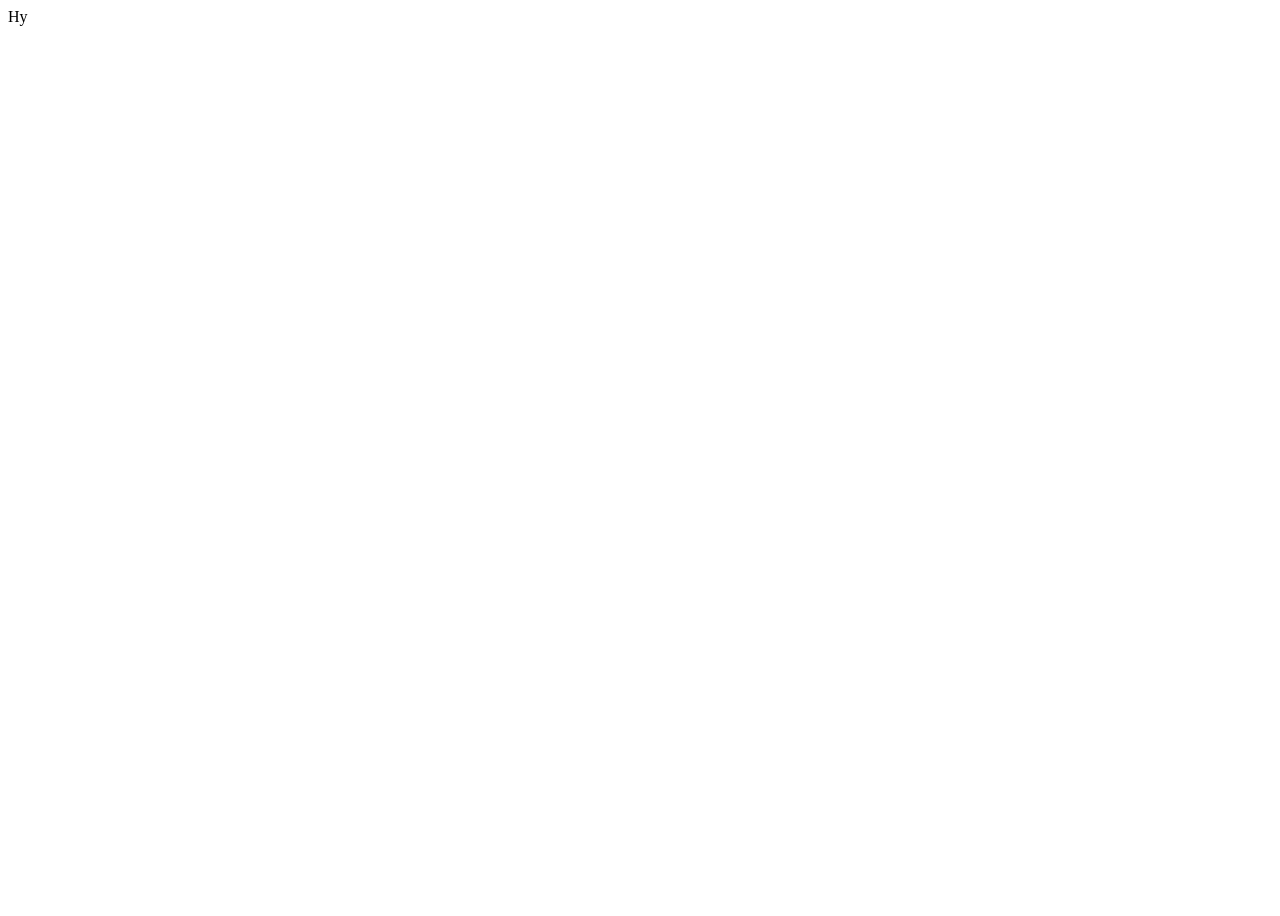
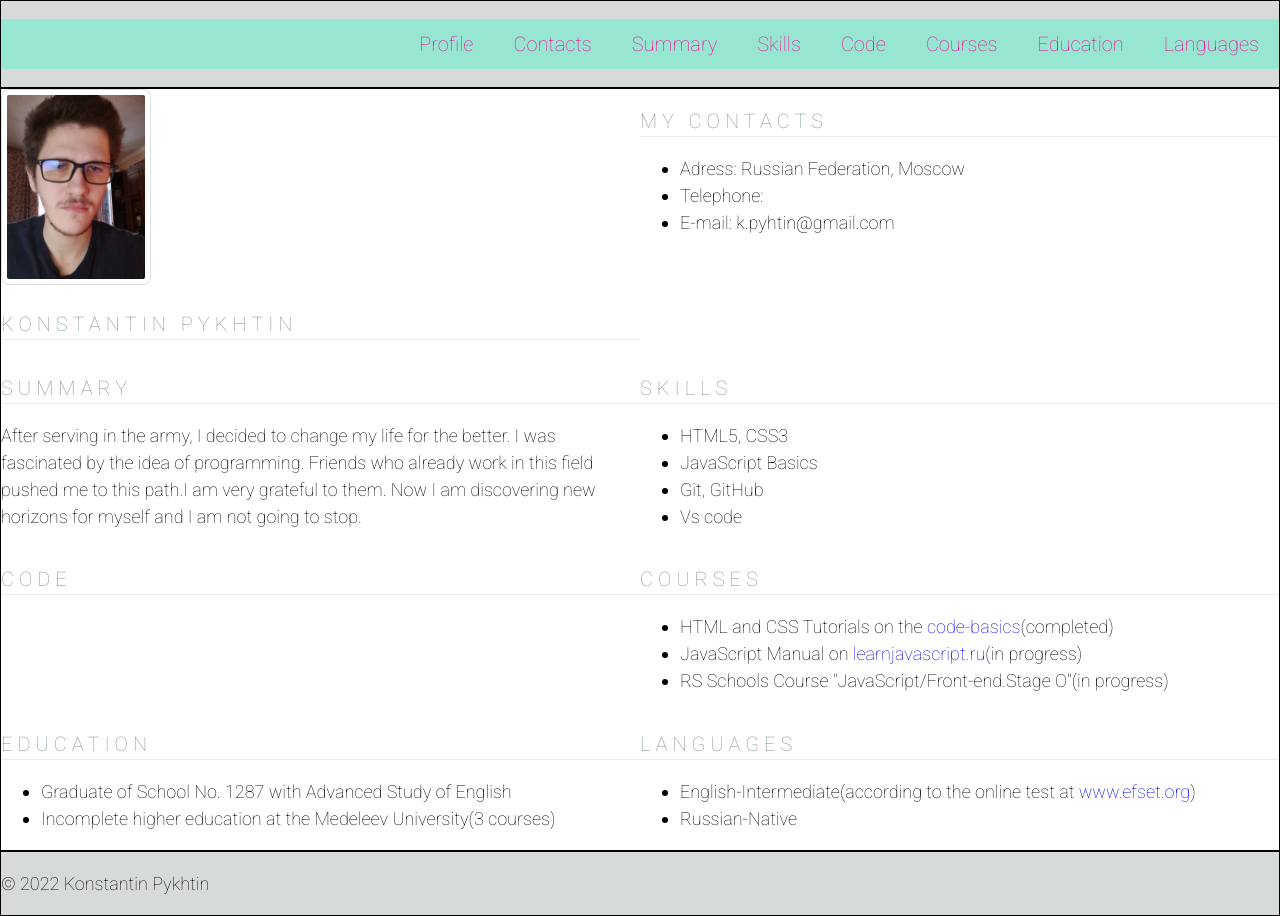
Before and after one commit to KonstantinPy/rsschool-cv1, a plain HTML site: page index.html in a window 1280 px wide. Before the commit the page ends 800 px from the top, so only its background shows below. Drawn offline with Linux system fonts and the light colour scheme.

Commit message:
feat: implement almost all task requirements

```diff
--- a/index.html
+++ b/index.html
@@ -4,9 +4,99 @@
     <meta charset="UTF-8">
     <meta http-equiv="X-UA-Compatible" content="IE=edge">
     <meta name="viewport" content="width=device-width, initial-scale=1.0">
-    <title>Document</title>
-</head>
-<body class="text">
-    Hy
+    <link rel="preconnect" href="https://fonts.googleapis.com">
+    <link rel="preconnect" href="https://fonts.gstatic.com" crossorigin>
+    <link href="https://fonts.googleapis.com/css2?family=Roboto:wght@100&display=swap" rel="stylesheet">
+    <link rel="stylesheet" href="style.css">
+    <title>cv</title>
+    </head>
+<body class="body">
+    <header class="header">
+        <div class="container">
+            <nav class="nav">
+                <ul class="nav-list">
+                    <li class="nav-item"><a href="#profile" class="nav-link">Profile</a></li>
+                    <li class="nav-item"><a href="#contacts" class="nav-link">Contacts</a></li>
+                    <li class="nav-item"><a href="#summary" class="nav-link">Summary</a></li>
+                    <li class="nav-item"><a href="#skills" class="nav-link">Skills</a></li>
+                    <li class="nav-item"><a href="#code" class="nav-link">Code</a></li>
+                    <li class="nav-item"><a href="#courses" class="nav-link">Courses</a></li>
+                    <li class="nav-item"><a href="#education" class="nav-link">Education</a></li>
+                    <li class="nav-item"><a href="#languages" class="nav-link">Languages</a></li>
+                </ul>
+            </nav>
+        <div>
+    </header>
+    <main class="main">
+        <div class="container main-container">
+            <section class="section" id="profile">
+                <img class="img" src="./assets/image1.jpg" alt="avatar">
+                <h1 class="section-title">Konstantin Pykhtin</h1>
+            </section>
+            <section class="section" id="contacts">
+                <h2 class="section-title">My contacts</h2>
+                <ul>
+                    <li>Adress: Russian Federation, Moscow</li>
+                    <li>Telephone:</li>
+                    <li>E-mail: k.pyhtin@gmail.com</li>
+                </ul>
+            </section>
+            <section class="section" id="summary">
+                <h2 class="section-title">Summary</h2>
+                <p>
+                    After serving in the army, I decided to change my life for the better. I was fascinated by the idea of programming. Friends who already work in this field pushed me to this path.I am very grateful to them. Now I am discovering new horizons for myself and I am not going to stop.
+                </p>
+            </section>
+            <section class="section" id="skills">
+                <h2 class="section-title">Skills</h2>
+                <ul>
+                    <li>HTML5, CSS3</li>
+                    <li>JavaScript Basics</li>
+                    <li>Git, GitHub</li>
+                    <li>Vs code</li>
+                </ul>
+            </section>
+            <section class="section" id="code">
+                <h2 class="section-title">Code</h2>
+            </section>
+            <section class="section" id="courses">
+                <h2 class="section-title">Courses</h2>
+                <ul>
+                    <li>HTML and CSS Tutorials on the <a class="link" href="https://ru.code-basics.com/">code-basics</a>(completed)</li>
+                    <li>JavaScript Manual on <a class="link" href="https://learn.javascript.ru/">learnjavascript.ru</a>(in progress)</li>
+                    <li>RS Schools Course "JavaScript/Front-end.Stage O"(in progress)</li>
+                </ul>
+            </section>
+            <section class="section" id="education">
+                <h2 class="section-title">Education</h2>
+                <ul>
+                    <li>
+                        Graduate of School No. 1287 with Advanced Study of English
+                    </li>
+                    <li>
+                        Incomplete higher education at the Medeleev University(3 courses)
+                    </li>
+                </ul>
+            </section>
+            <section class="section" id="languages">
+                <h2 class="section-title">Languages</h2>
+                <ul>
+                    <li>
+                        English-Intermediate(according to the online test at <a class="link" href="https://www.efset.org/">www.efset.org</a>)
+                    </li>
+                    <li>
+                        Russian-Native
+                    </li>
+                </ul>
+            </section>
+        </div>
+    </main>
+    <footer class="footer">
+        <div class="container">
+            <p>
+                &copy; 2022 Konstantin Pykhtin
+            </p>
+        </div>
+    </footer>
 </body>
 </html>
--- a/style.css
+++ b/style.css
@@ -1,3 +1,101 @@
-.text {
-    font-size: medium;
+* {
+    box-sizing: border-box;
 }
+
+ html {
+    scroll-behavior: smooth;
+ }
+
+.body {
+    min-height: 100vh;
+    margin: 0;
+    padding: 0;
+    display: flex;
+    flex-direction: column;
+    justify-content: space-between;
+    font-family: 'Roboto', sans-serif;
+    font-size: 18px;
+    font-weight: 400;
+    line-height: 1.5;
+}
+
+.container {
+    max-width: 1440px;
+    margin: 0 auto;
+}
+
+.header {
+    border: 1px solid black;
+    background-color: rgba(120, 135, 131, 0.3);
+}
+
+.nav-list {
+    display: flex;
+    justify-content: flex-end;
+    align-items: center;
+    list-style: none;
+    background-color: rgba(0, 255, 191, 0.3);
+}
+
+.nav-link {
+    padding: 0 20px;
+    line-height: 50px;
+    text-decoration: none;
+    font-size: 20px;
+    color: rgb(243, 7, 152);
+    transition: color 0.5s;
+}
+
+.nav-link:hover {
+    color: #000;
+}
+
+.main {
+    border: 1px solid black
+}
+
+.main-container {
+    display:flex;
+    flex-wrap: wrap;
+}
+
+.img {
+    border: 1px solid #ddd;
+    padding: 5px;
+    margin: auto;
+    width: 150px;
+    border-radius: 8px;
+}
+
+.img2 {
+    margin: auto;
+    width: 100px;
+}
+
+.link {
+    text-decoration: none;
+}
+
+.section {
+    width: 50%;
+}
+
+@media (max-width: 768px){
+    .section{
+        width: 100%;
+    }
+}
+
+.section-title {
+    font-size: 20px;
+    font-weight: 400;
+    text-transform: uppercase;
+    letter-spacing: 5px;
+    color: #839985;
+    border-bottom: 1px solid #eaecef;
+}
+
+.footer {
+    border: 1px solid black;
+    background-color: rgba(120, 135, 131, 0.3);
+}
```
Also changed, not shown: assets/image1.jpg (added), assets/image2.jpg (added).
